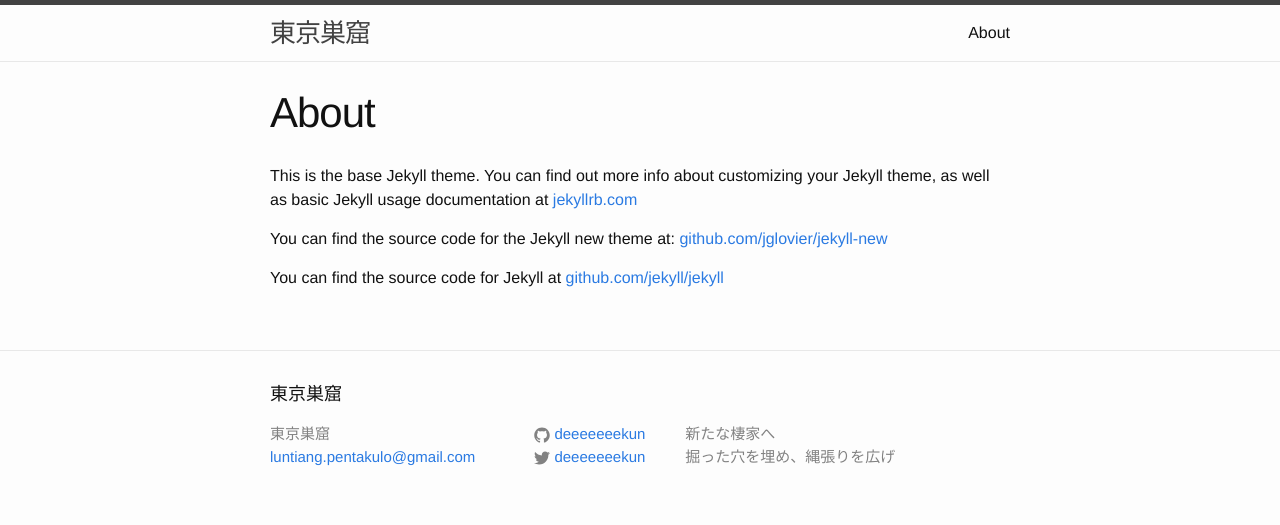
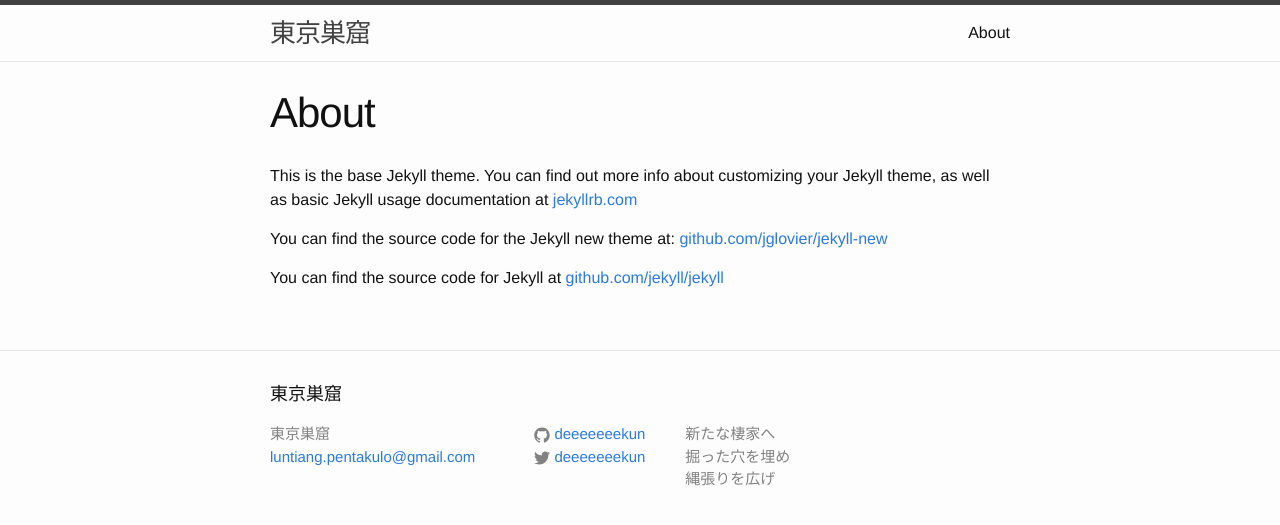
Before and after one commit to davidgenesiscruz/deeeeeeekun.github.io, a Jekyll site: the page built from about.md, in a window 1280 px wide. Shown: the top 525 px of the page. Built offline with Jekyll 4.4.1, drawn with Linux system fonts in a browser that asks for light colours.

Commit message:
site desc edit for more new lines

```diff
--- a/_config.yml
+++ b/_config.yml
@@ -3,7 +3,8 @@ title: 東京巣窟
 email: luntiang.pentakulo@gmail.com
 description: >
   新たな棲家へ<br>
-  掘った穴を埋め、縄張りを広げ
+  掘った穴を埋め<br>
+  縄張りを広げ
 baseurl: "" # the subpath of your site, e.g. /blog/
 url: "http://deeeeeeekun.github.io/" # the base hostname & protocol for your site
 twitter_username: deeeeeeekun
```
